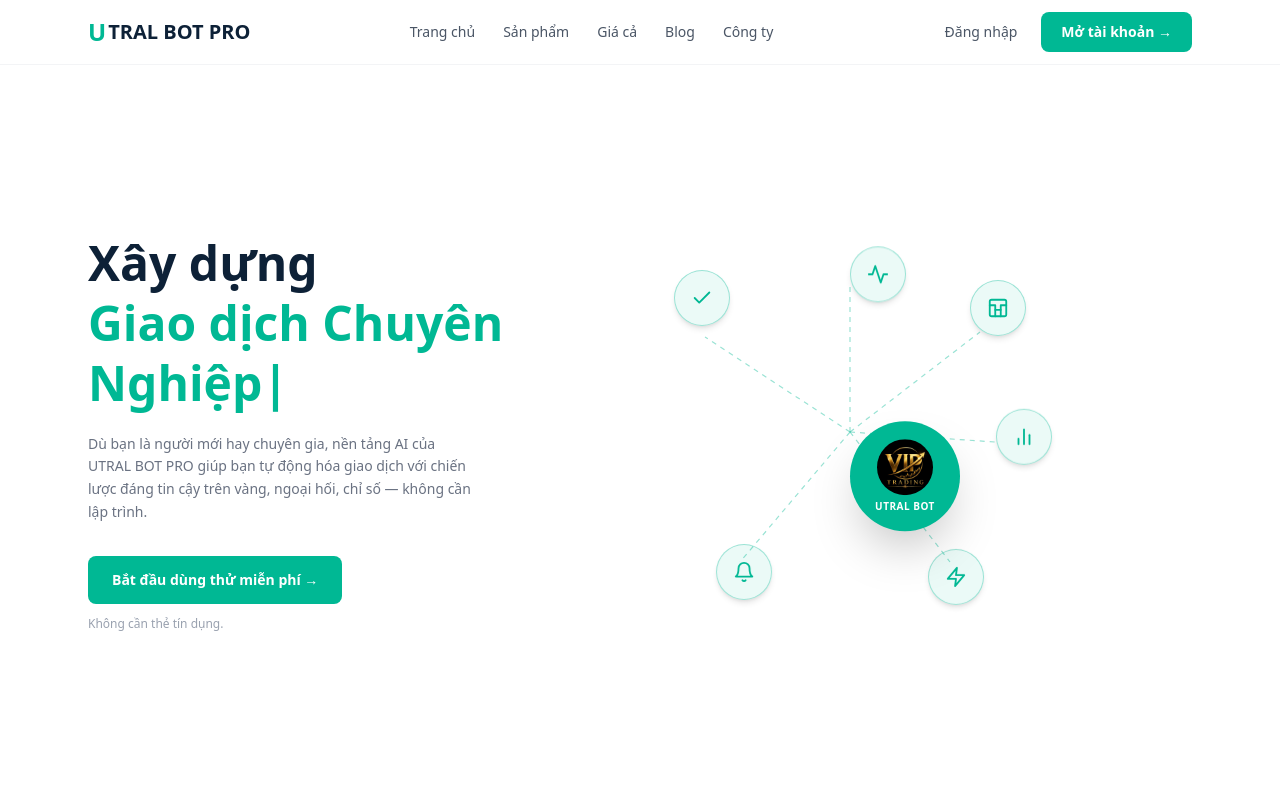
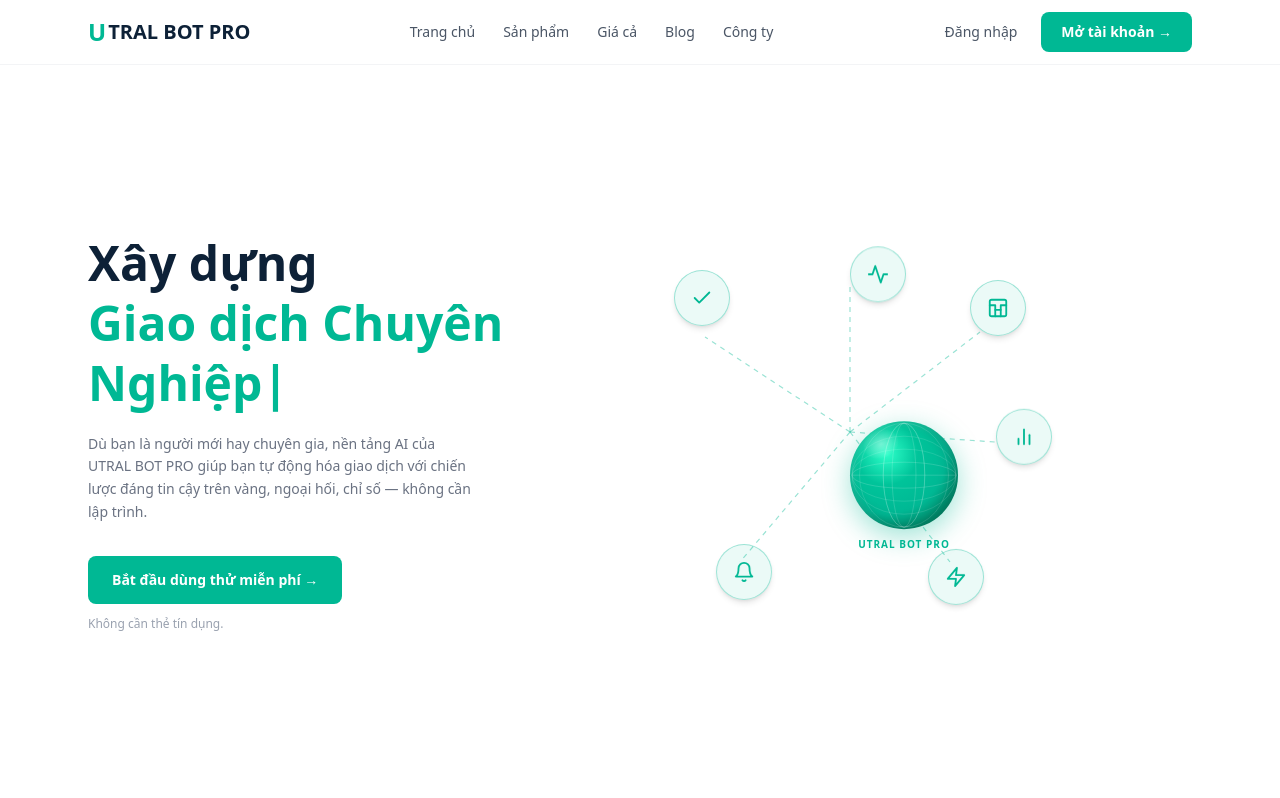
Before and after one commit to trongkhoile/web_quan_ly, a Next.js app: page / in a window 1280 px wide. Shown: the top 798 px of the page. Built offline with nearby package versions, Linux system fonts and the light colour scheme.

Commit message:
Replace center logo with animated 3D globe (meridian rx animation)

```diff
--- a/app/globals.css
+++ b/app/globals.css
@@ -41,3 +41,13 @@
 
 .faq-content { max-height: 0; overflow: hidden; transition: max-height 0.3s ease; }
 .faq-content.open { max-height: 400px; }
+
+@keyframes glob-meridian {
+  0%   { rx: 49px; }
+  50%  { rx: 0px;  }
+  100% { rx: 49px; }
+}
+@keyframes glob-spin {
+  from { transform: rotate(0deg); }
+  to   { transform: rotate(360deg); }
+}
--- a/app/page.tsx
+++ b/app/page.tsx
@@ -116,11 +116,38 @@
               <line x1="210" y1="200" x2="65"  y2="105" stroke={T} strokeWidth="1.2" strokeDasharray="5,5" opacity="0.4"/>
             </svg>
 
-            {/* Center circle */}
-            <div className="absolute rounded-full flex flex-col items-center justify-center shadow-2xl anim-float1"
-              style={{ width:110, height:110, background:T, top:"50%", left:"50%", transform:"translate(-50%,-50%)", zIndex:10 }}>
-              <img src="/logo.jpg" alt="" className="w-14 h-14 rounded-full object-cover" />
-              <span className="text-white text-[10px] font-black tracking-wider mt-1">UTRAL BOT</span>
+            {/* Center — Globe */}
+            <div className="absolute anim-float1 flex flex-col items-center"
+              style={{ top:"50%", left:"50%", transform:"translate(-50%,-50%)", zIndex:10 }}>
+              {/* Sphere */}
+              <div style={{
+                width:108, height:108, borderRadius:"50%", position:"relative", overflow:"hidden",
+                background:"radial-gradient(circle at 34% 30%, #2dffc9 0%, #00c49a 30%, #00b894 58%, #006e4e 100%)",
+                boxShadow:"inset -5px -5px 14px rgba(0,0,0,0.22), inset 3px 3px 8px rgba(255,255,255,0.12), 0 8px 28px rgba(0,184,148,0.38)",
+              }}>
+                {/* Globe lines */}
+                <svg width="108" height="108" viewBox="0 0 108 108" style={{ position:"absolute", inset:0 }}>
+                  {/* Latitude lines */}
+                  <ellipse cx="54" cy="54" rx="52" ry="13" fill="none" stroke="rgba(255,255,255,0.22)" strokeWidth="0.7"/>
+                  <ellipse cx="54" cy="54" rx="52" ry="26" fill="none" stroke="rgba(255,255,255,0.17)" strokeWidth="0.7"/>
+                  <ellipse cx="54" cy="54" rx="52" ry="39" fill="none" stroke="rgba(255,255,255,0.17)" strokeWidth="0.7"/>
+                  <line x1="2" y1="54" x2="106" y2="54" stroke="rgba(255,255,255,0.22)" strokeWidth="0.7"/>
+                  {/* Meridians — animated rx creates rotation illusion */}
+                  <ellipse cx="54" cy="54" ry="52" fill="none" stroke="rgba(255,255,255,0.32)" strokeWidth="0.8"
+                    style={{ rx:"52px", animation:"glob-meridian 5s linear infinite", animationDelay:"0s" }}/>
+                  <ellipse cx="54" cy="54" ry="52" fill="none" stroke="rgba(255,255,255,0.22)" strokeWidth="0.7"
+                    style={{ rx:"52px", animation:"glob-meridian 5s linear infinite", animationDelay:"-1.67s" }}/>
+                  <ellipse cx="54" cy="54" ry="52" fill="none" stroke="rgba(255,255,255,0.18)" strokeWidth="0.7"
+                    style={{ rx:"52px", animation:"glob-meridian 5s linear infinite", animationDelay:"-3.33s" }}/>
+                </svg>
+                {/* Specular highlight */}
+                <div style={{
+                  position:"absolute", top:"8%", left:"12%", width:"33%", height:"26%",
+                  background:"radial-gradient(ellipse, rgba(255,255,255,0.38) 0%, transparent 75%)",
+                  borderRadius:"50%", transform:"rotate(-22deg)",
+                }}/>
+              </div>
+              <span className="font-black text-[10px] tracking-widest mt-2" style={{ color:T }}>UTRAL BOT PRO</span>
             </div>
 
             {/* Satellites: top, top-right, right, bottom-right, bottom-left, top-left */}
```
